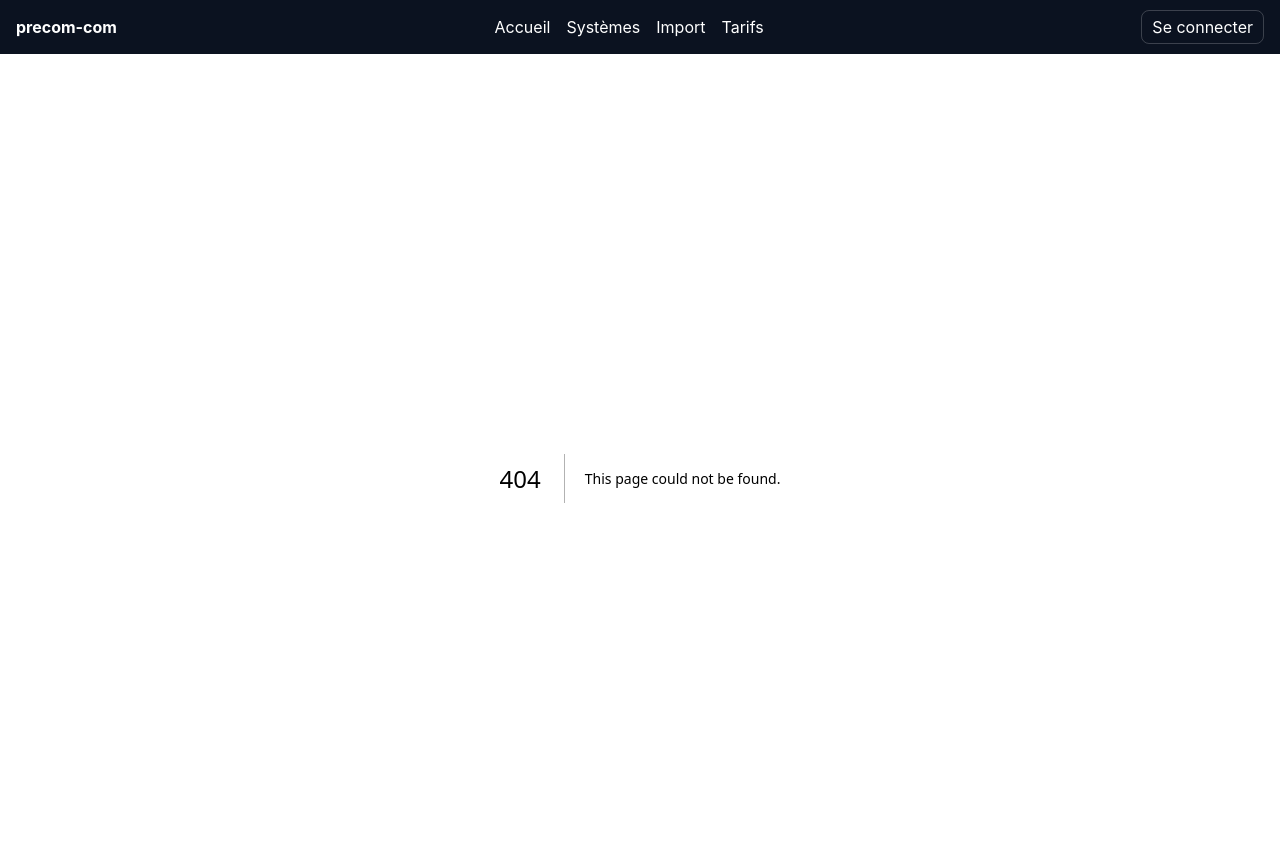
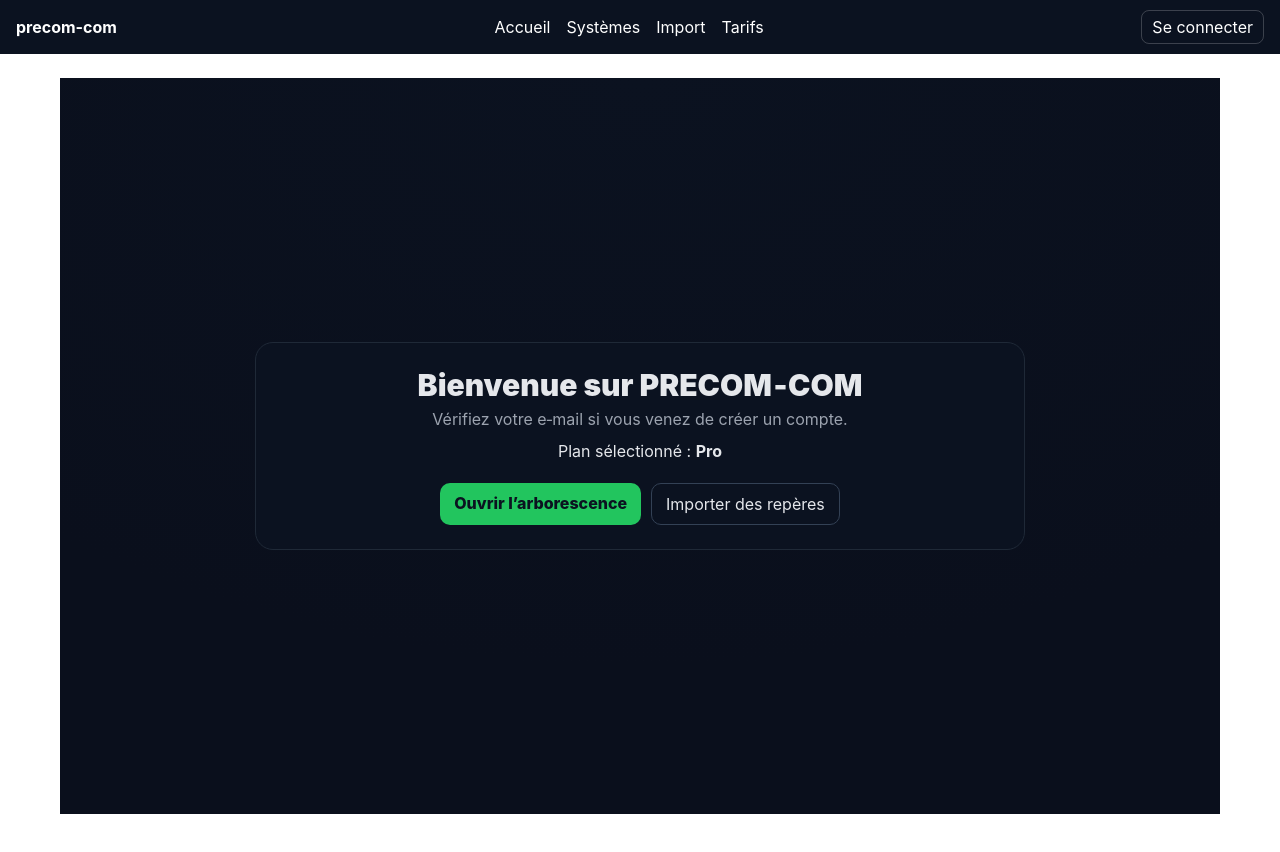
Before and after one commit to dominiqueBERNARD34/precom-com-app, a Next.js app: page /onboarding in a window 1280 px wide. Before the commit this address had no page. Shown: the top 852 px of the page. Built offline with nearby package versions, Linux system fonts and the light colour scheme; no server answers.

Commit message:
Create page.tsx

```diff
--- /dev/null
+++ b/app/onboarding/page.tsx
@@ -0,0 +1,51 @@
+'use client'
+
+import { useEffect, useState } from 'react'
+import { useSearchParams } from 'next/navigation'
+import { supabase } from '@/lib/supabaseClient'
+
+export default function Onboarding() {
+  const sp = useSearchParams()
+  const plan = sp.get('plan') || 'pro'
+  const [email, setEmail] = useState<string | null>(null)
+
+  useEffect(()=>{
+    supabase.auth.getUser().then(({data})=>{
+      setEmail(data.user?.email ?? null)
+    })
+  },[])
+
+  return (
+    <div style={{
+      display:'grid', placeItems:'center', minHeight:'calc(100dvh - 64px)',
+      background:'radial-gradient(80% 80% at 50% 0%, #0b1220 0%, #0a0f1c 100%)'
+    }}>
+      <div style={{
+        width:'min(720px, 92vw)', background:'#0b1220', border:'1px solid #1f2937',
+        borderRadius:18, padding:24, color:'#e5e7eb', textAlign:'center'
+      }}>
+        <div style={{fontSize:30, fontWeight:900}}>Bienvenue sur PRECOM‑COM</div>
+        <div style={{marginTop:6, color:'#9ca3af'}}>
+          {email ? `Connecté en tant que ${email}` : 'Vérifiez votre e‑mail si vous venez de créer un compte.'}
+        </div>
+        <div style={{marginTop:12}}>
+          Plan sélectionné : <b style={{textTransform:'capitalize'}}>{plan}</b>
+        </div>
+        <div style={{marginTop:22, display:'flex', gap:10, justifyContent:'center'}}>
+          <a href="/systems" style={{
+            padding:'10px 14px', borderRadius:10, background:'#22c55e', color:'#0b1220',
+            textDecoration:'none', fontWeight:800
+          }}>
+            Ouvrir l’arborescence
+          </a>
+          <a href="/tab-lab" style={{
+            padding:'10px 14px', borderRadius:10, border:'1px solid #334155',
+            color:'#e5e7eb', textDecoration:'none'
+          }}>
+            Importer des repères
+          </a>
+        </div>
+      </div>
+    </div>
+  )
+}
```
